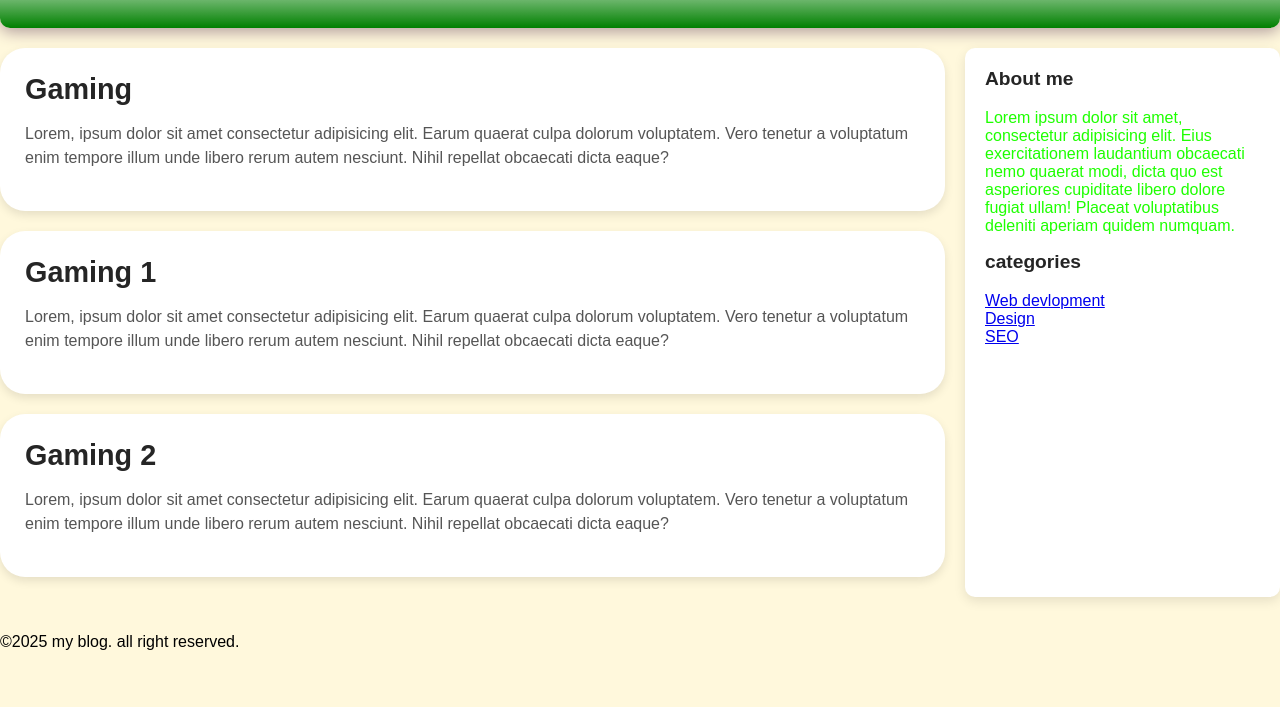
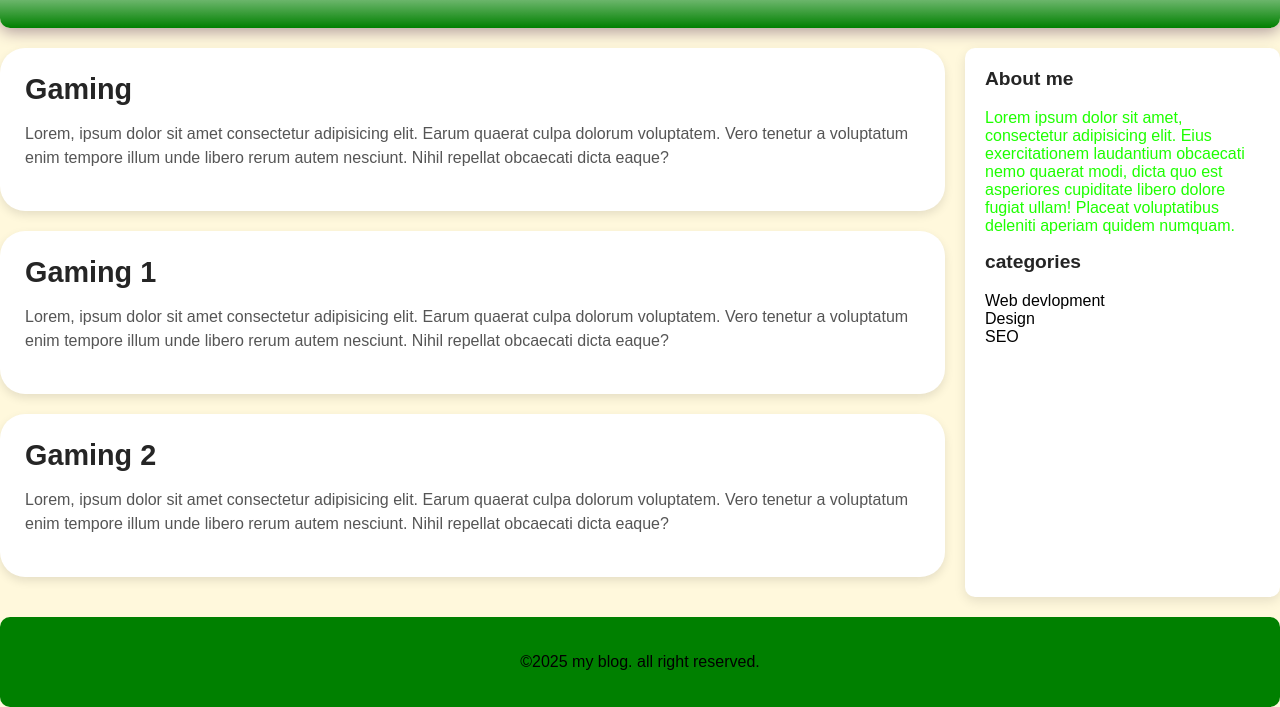
Before and after one commit to vimalkanzariya2307/blog-page, a plain HTML site: page index.html in a window 1280 px wide. Shown: the part 105-812 px from the top of the page. Drawn offline with Linux system fonts and the light colour scheme.

Commit message:
added some files

```diff
--- a/style.css
+++ b/style.css
@@ -118,7 +118,31 @@ body {
     padding: 0;
 }
 
-.sidebar ul li
+.sidebar ul li a
 {
+    padding: 0%;
+    color: rgb(0, 0, 0);
+    width: auto;
+    text-decoration: none;
+    transition: color 0.3s ease;
+
 
 }
+
+.sidebar u li a:hover
+{
+    color: blue;
+    transition: none;
+
+
+}
+
+.footer
+{
+    grid-area: footer;
+    background-color: green;
+    color: rgb(0, 0, 0);
+    text-align: center;
+    padding: 20px;
+    border-radius: 10px;
+}
```
